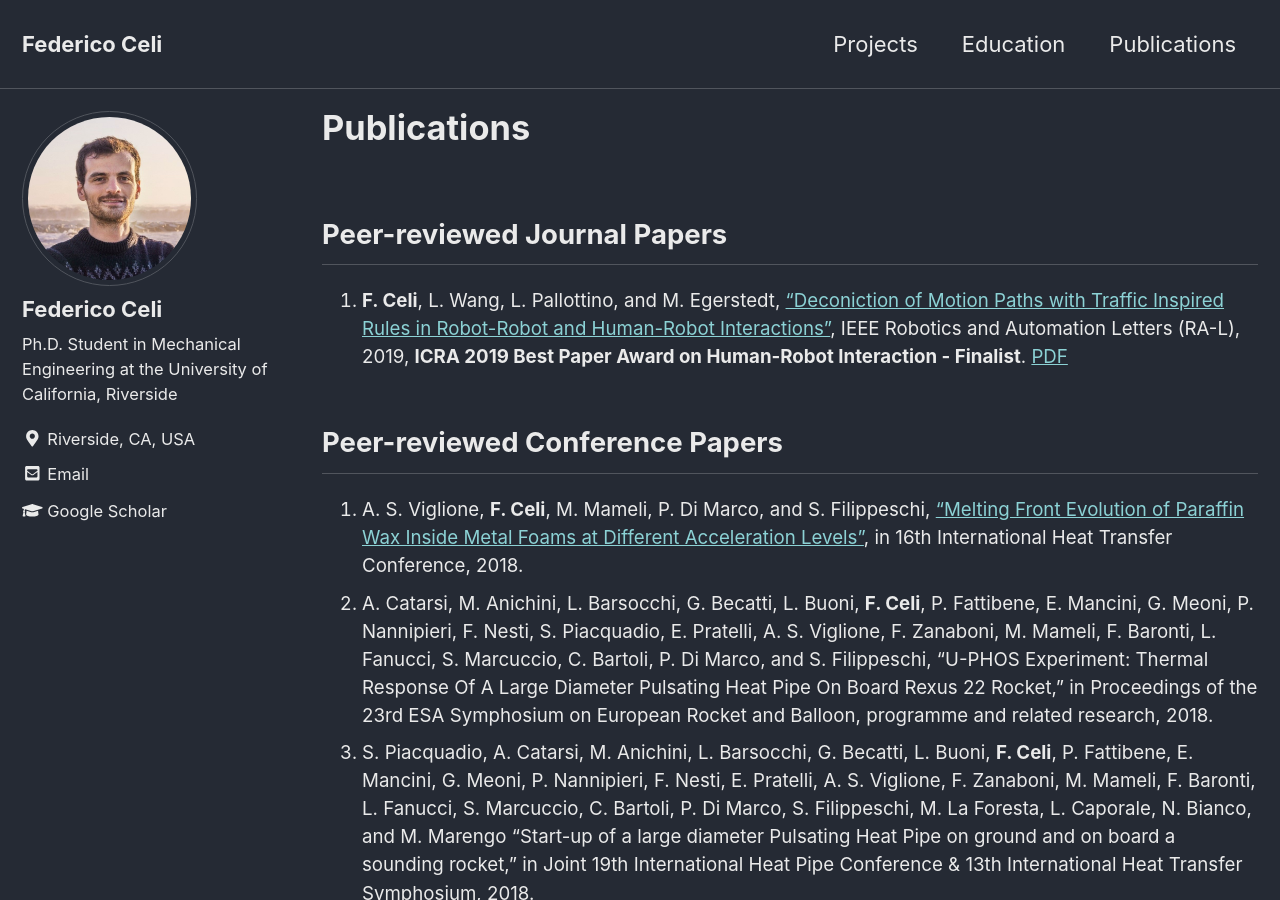
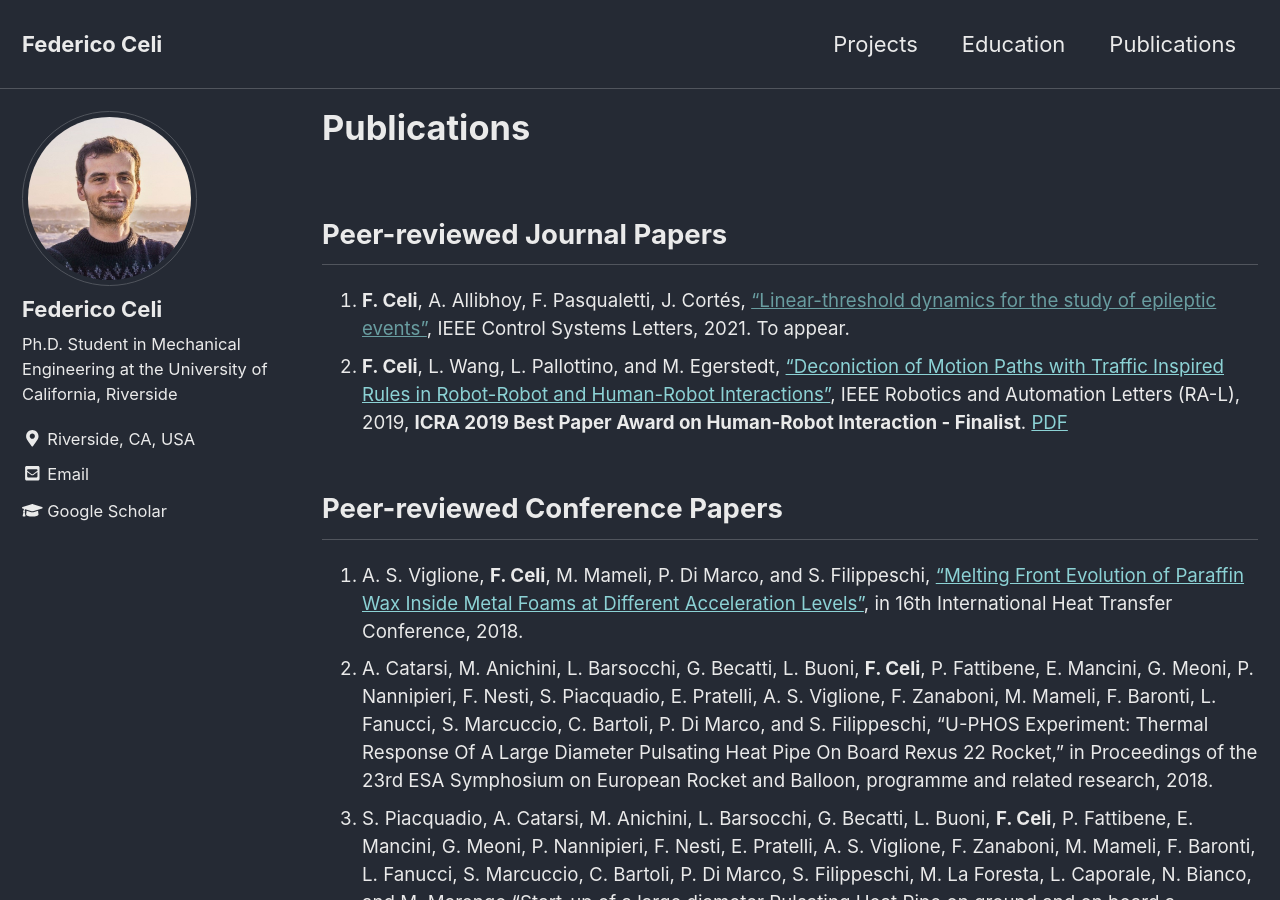
Before and after one commit to federicoceli/federicoceli.github.io, a Jekyll site: the page built from _pages/publications.md, in a window 1280 px wide and 900 px high. Built offline with Jekyll 4.4.1, drawn with Linux system fonts in a browser that asks for light colours; cached includes are drawn as plain includes.

Commit message:
Update publications.md

```diff
--- a/_pages/publications.md
+++ b/_pages/publications.md
@@ -6,7 +6,8 @@ classes: wide
 ---
 ## Peer-reviewed Journal Papers
 
-1. **F. Celi**, L. Wang, L. Pallottino, and M. Egerstedt, ["Deconiction of Motion Paths with Traffic Inspired Rules in Robot-Robot and Human-Robot Interactions"](https://ieeexplore.ieee.org/document/8643446/), IEEE Robotics and Automation Letters (RA-L), 2019, **ICRA 2019 Best Paper Award on Human-Robot Interaction - Finalist**. [PDF](/assets/pdf/08643446.pdf)
+1. **F. Celi**, A. Allibhoy, F. Pasqualetti, J. Cortés, ["Linear-threshold dynamics for the study of epileptic events"](), IEEE Control Systems Letters, 2021. To appear.
+2. **F. Celi**, L. Wang, L. Pallottino, and M. Egerstedt, ["Deconiction of Motion Paths with Traffic Inspired Rules in Robot-Robot and Human-Robot Interactions"](https://ieeexplore.ieee.org/document/8643446/), IEEE Robotics and Automation Letters (RA-L), 2019, **ICRA 2019 Best Paper Award on Human-Robot Interaction - Finalist**. [PDF](/assets/pdf/08643446.pdf)
 
 ## Peer-reviewed Conference Papers
 
```
